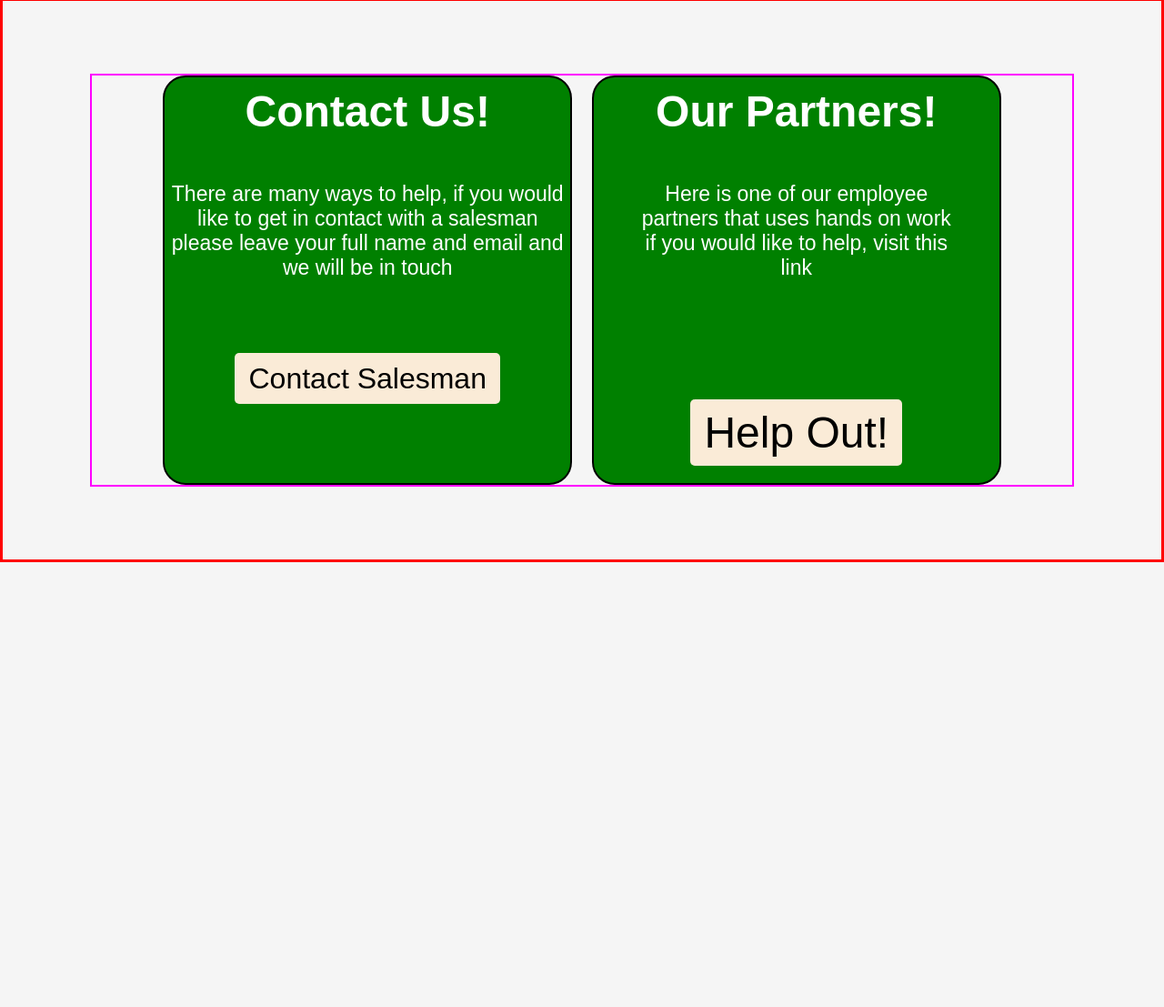
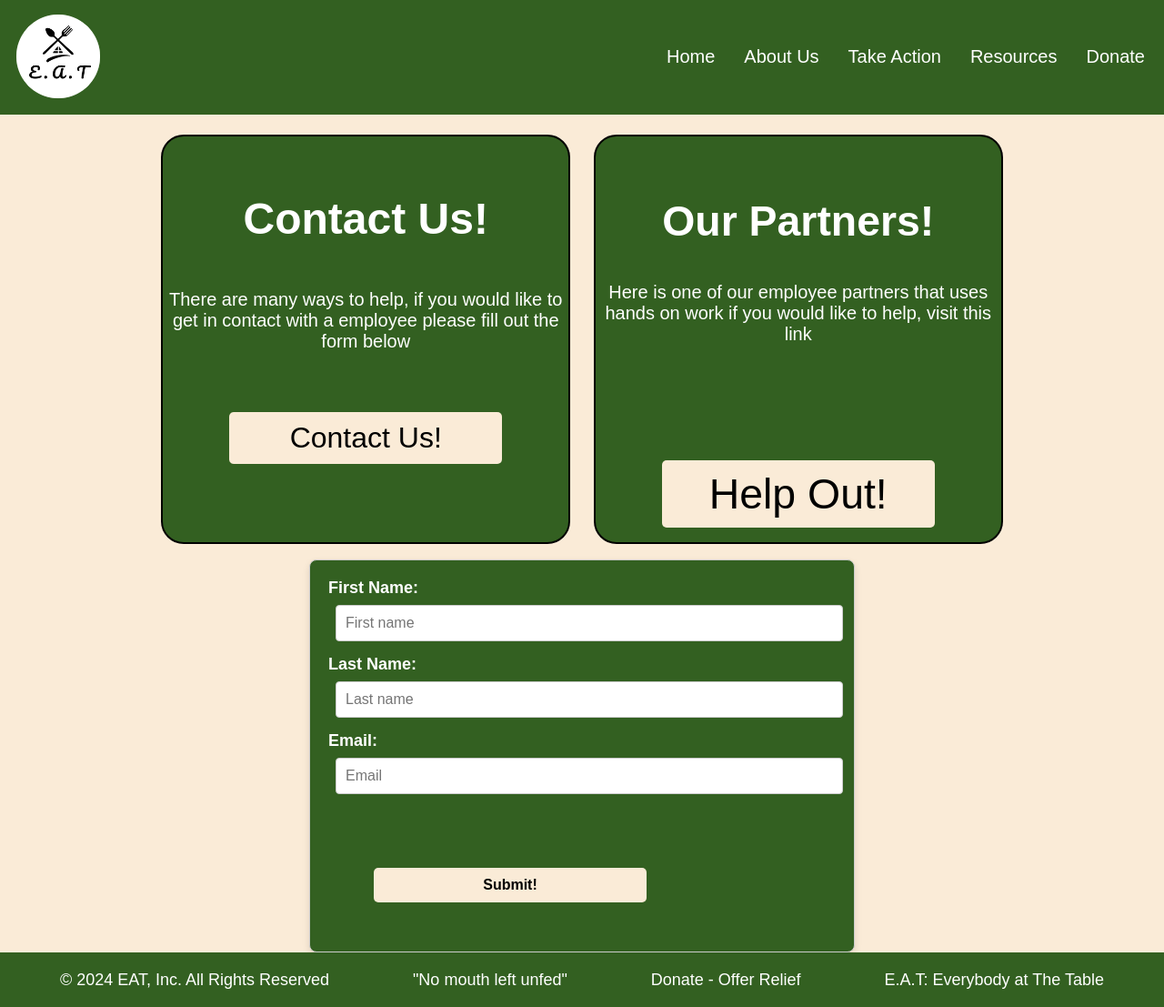
Before and after one commit to devtrilley/eat-code-for-justice, a plain HTML site: page take-action.html in a window 1280 px wide. Shown: the part 2-1109 px from the top of the page at 91% size. Before the commit the page ends 800 px from the top, so only its background shows below. Drawn offline with Linux system fonts and the light colour scheme.

Commit message:
updated files for last push

```diff
--- a/take-action.css
+++ b/take-action.css
@@ -1,26 +1,85 @@
+* {
+    padding: 0;
+    margin: 0;
+    box-sizing: border-box;
+  }
+
+ body{
+  font-family: Arial, Helvetica, sans-serif;
+  background-color: antiquewhite;
+ }
+  /* Navigation Bar Styling */
+  .navBar {
+    display:flex;
+    align-items:center;
+    background-color:#336021;
+    width:100%;
+    text-align: center;
+    justify-content:space-between;
+  }
+  .leftSide{
+    padding-right: 15px;
+    display:flex;
+  }
+
+  .navLogo{
+    width:8rem;
+  }
+
+  .rightSide{
+    display: flex;
+    margin: 0 5px;
+  }
+  .navBar a {
+    color: white;
+    padding:14px 16px;
+    text-decoration: none;
+    font-size: 1.25rem;
+    transition: color 0.2s;
+  }
+  .navBar a:hover {
+    color: black;
+  }
+
+  .menu-toggle {
+    display: none;
+}
+
+.menu-icon {
+    display: none;
+    font-size: 2rem;
+    cursor: pointer;
+    color:white;
+}
+
+
 .box-container{
     display: flex;
     justify-content: center;
     gap: 2%;;
-    border: 2px solid magenta;
+    border: 2px solid transparent;
     width: 100%;
+    margin-top: 20px;
 }
 
 .box{
-    background-color: green;
+    background-color: #336021;
     width: 450px;
     height: 450px;
     border: 2px solid black;
     padding-top: 10px;
     float: left;
-    /* margin: 90px; */
     font-size: 2rem;
     border-radius: 25px;
     text-align: center;
-    color: #fff
+    color: #fff;
+    display: flex;
+    align-items: center;
+    justify-content: center;
+    flex-direction: column;
 }
 .box p{
-  font-size: 23px;
+    font-size: 20px;
     margin-top: 50px;
 }
 
@@ -30,18 +89,24 @@
     border: 2px solid black ;
     padding-top: 10px;
     float: right;
-    /* margin: 90px; */
-    font-size: 3rem;
+    font-size: 2.9rem;
     border-radius: 25px;
+    background-color: #336021;
+    color: #fff;
+    display: flex;
+    align-items: center;
+    justify-content: center;
+    flex-direction: column;
     text-align: center;
-    background-color: green;
-    text-align: center;
-    color: #fff;
 }
 
 .box2 p {
-  font-size: 23px;
-  margin: 50px;
+    font-size: 20px;
+    margin-top: 60px;
+}
+
+h4{
+    margin-bottom: -20px;
 }
 
 .container{
@@ -49,7 +114,7 @@
     flex-direction: column;
     width: 400px;
     padding: 15px;
-  border: 1px solid black
+    border: 1px solid black;
 }
 
 .button{
@@ -58,7 +123,7 @@
     padding: 10px 15px;
     margin: 50px;
     position: relative;
-  bottom: -90px;
+    bottom: -1rem;
     background: antiquewhite;
     color: black;
     text-decoration: none;
@@ -69,13 +134,69 @@
     background-color: orange;
     color: black;
 }
+#button2 {
+    margin-top: 37px;
+}
 
-.popup{
+form {
+    max-width: 600px;
+    margin: 0 auto; /* Center the form */
+    padding: 20px;
+    border: 1px solid #ccc; /* Optional border */
+    border-radius: 8px;
+    background-color: #f9f9f9;
+    box-shadow: 0px 4px 8px rgba(0, 0, 0, 0.1);
+    margin-top: 15px;
+    background-color: #336021;
+}
+
+/* Label styling */
+form label {
+    display: block;
+    font-weight: bold;
+    margin-bottom: 8px;
+    color: white;
+}
+
+/* Input field styling */
+form input[type="text"],
+form input[type="email"] {
+    width: 100%;
+    padding: 10px;
+    margin-bottom: 15px;
+    border: 1px solid #ccc;
+    border-radius: 4px;
+    box-sizing: border-box;
+    font-size: 16px;
+    color: black;
+}
+
+/* Button styling */
+form button {
+    width: 100%;
+    padding: 12px;
+    background-color: #4CAF50; /* Adjust color as needed */
+    color: #fff;
+    font-size: 16px;
+    font-weight: bold;
+    border: none;
+    border-radius: 4px;
+    cursor: pointer;
+    transition: 0.3s ease;
+    margin: 0 auto;
+}
+
+/* Button hover effect */
+form button:hover {
+    background-color: #45a049;
+}
+
+/* .popup{
   width: 100%;
   height: 100%;
   position: absolute;
   top: 0%;
-  display: none; /* This is how I put the box down by using none/flex */
+  display: none; /* This is how I put the box down by using none/flex
   justify-content: center;
   align-items: center;
 }
@@ -89,7 +210,7 @@
   position: relative;
   text-align: center;
   margin: 10px;
-}
+} */
 
 input{
     margin: 8px;
@@ -99,16 +220,6 @@ input{
     border: 2px solid black;
 }
 
-.close{
-  position: absolute;
-  top: -15px;
-  right: -16px;
-  background: white;
-  height: 20px;
-  width: 20px;
-  border-radius: 50%;
-  cursor: pointer;
-}
 
 .button2{
   border-radius: 5px;
@@ -123,6 +234,109 @@ input{
   transition: 0.4s;
 }
 
-@media (max-width: 900px){
+
+* {
+    padding: 0;
+    margin: 0;
+    box-sizing: border-box;
+  }
+
+body{
+  font-family: Arial, Helvetica, sans-serif;
+ }
+
+ /* Styling for the footer */
+footer{
+    margin-top: auto;
+    display: flex;
+    align-items: center;
+    padding:20px;
+    background-color:#336021;
+    color:white;
+    height: 60px;
+    width:100%;
+    padding-bottom: 1rem;
+  }
+
+
+
+  /* Center text in footer paragraph */
+
+  footer p{
+    margin: auto;
+    text-align: center;
+  }
+
+  .highlightOrange a:hover{
+    color:#e68c3a;
 
   }
+
+  .highlightOrange a{
+    color:white;
+    text-decoration: none;
+  }
+
+@media (max-width: 900px){
+    .box-container{
+        flex-direction: column;
+    }
+    .box2{
+        margin-top: 20px;
+    }
+}
+
+@media (max-width: 768px) {
+    .rightSide {
+        display: none; /* Hide links*/
+        flex-direction: column; /* Stack links vertically */
+        position: absolute;
+        top: 60px;
+        left: 0;
+        width: 100%;
+        background-color: #336021;
+        z-index: 1000;
+    }
+
+    .menu-toggle:checked + .menu-icon + .rightSide {
+        display: flex;
+    }
+
+    .menu-icon {
+        display: block;
+    }
+  }
+
+  @media (max-width:320px){
+    body{
+      font-size:14px;
+    }
+
+    footer{
+      flex-direction:column;
+      height:auto;
+      padding:10px;
+    }
+  }
+  /* Responsive syles for tablet breakpoint*/
+  @media (min-width:321px) and (max-width:768px){
+    body {
+      font-size: 16px;
+    }
+
+    footer {
+      height: 50px;
+      padding: 15px;
+    }
+  }
+  /* Responsive styles for desktop breakpoint */
+  @media(min-width:769px){
+    body {
+      font-size: 18px;
+    }
+
+    footer {
+      height: 60px;
+      padding: 20px;
+    }
+  }
--- a/take-action.html
+++ b/take-action.html
@@ -4,21 +4,35 @@
     <meta charset="UTF-8" />
     <meta name="viewport" content="width=device-width, initial-scale=1.0" />
     <title>EAT: Resources</title>
-    <link rel="stylesheet" href="style.css"/>
     <link rel="stylesheet" href="take-action.css">
   </head>
   <body>
     <script src="script.js"></script>
   <header>
-    <header>
-    </header>
+      <!-- Navigation Bar -->
+      <nav>
+      <div class="navBar">
+        <div class = "leftSide">
+      <img class ="navLogo" src="eat-logo.png" alt="EAT Logo"/>
+      </div>
+      <input type="checkbox" id="menu-toggle" class="menu-toggle" />
+      <label for="menu-toggle" class="menu-icon">☰</label>
+        <div class = "rightSide">
+        <a href="index.html">Home</a>
+        <a href="about-us.html">About Us</a>
+        <a href="take-action.html">Take Action</a>
+        <a href="resources.html">Resources</a>
+        <a href="donate.html">Donate</a>
+        </div>
+      </div>
+    </nav>
   </header>
 
 <section class="box-container">
   <div class="box">
     <h2>Contact Us!</h2>
-    <p>There are many ways to help, if you would like to get in contact with a salesman please leave your full name and email and we will be in touch</p>
-  <a href="#" class="button" id="button">Contact Salesman</a>
+    <p>There are many ways to help, if you would like to get in contact with a employee please fill out the form below</p>
+  <a href="#" class="button" id="button">Contact Us!</a>
   </div>
 
   <div class="box2">
@@ -27,30 +41,31 @@
     <a href="https://www.dilworthsoupkitchen.org/#:~:text=The%20Dilworth%20Soup%20Kitchen%20%26%20Food,year%2C%20regardless%20of%20their%20circumstances." target="_blank" class="button2" id="button2">Help Out!</a>
   </div>
 </section>
-  <div class="popup">
-  <form class = "popup-content">
-    <img src="https://img.icons8.com/?size=100&id=2i5n7zNvArOt&format=png&color=000000" alt="close" class="close" id="close-btn">
-    <input type="text" placeholder="First name">
-    <input type="text" placeholder="Last name">
-    <input type="Email" placeholder="Email">
-    <a href="#" class="button">Contact Salesmen</a>
-  </form>
+
+<form action="submit_form.php" method="POST">
+  <label for="first-name">First Name:</label>
+  <input type="text" id="first-name" name="first_name" placeholder="First name" required>
+
+  <label for="last-name">Last Name:</label>
+  <input type="text" id="last-name" name="last_name" placeholder="Last name" required>
+
+  <label for="email">Email:</label>
+  <input type="email" id="email" name="email" placeholder="Email" required>
+
+  <button type="submit" class="form button">Submit!</button>
+</form>
 
 
-
-
-  <script>
-document.getElementById("button").addEventListener("click", function(){
-    document.querySelector(".popup").style.display = "flex";
-    document.getElementById("close-btn").addEventListener("click", function(){
-      document.querySelector(".popup").style.display = "none";
-    })
-    })
-
-  </script>
-
+  <footer>
+    <!-- Footer Text -->
+    <p>&copy; 2024 EAT, Inc. All Rights Reserved</p>
+    <p>"No mouth left unfed"</p>
+    <p class="highlightOrange"><a href="donate.html">Donate - Offer Relief</a></p>
+    <p>E.A.T: Everybody at The Table</p>
+  </footer>
 
 
 </body>
-</div>
+
+<script src="script.js"></script>
 </html>
```
Lines whose indentation alone changed are shown as unchanged.
